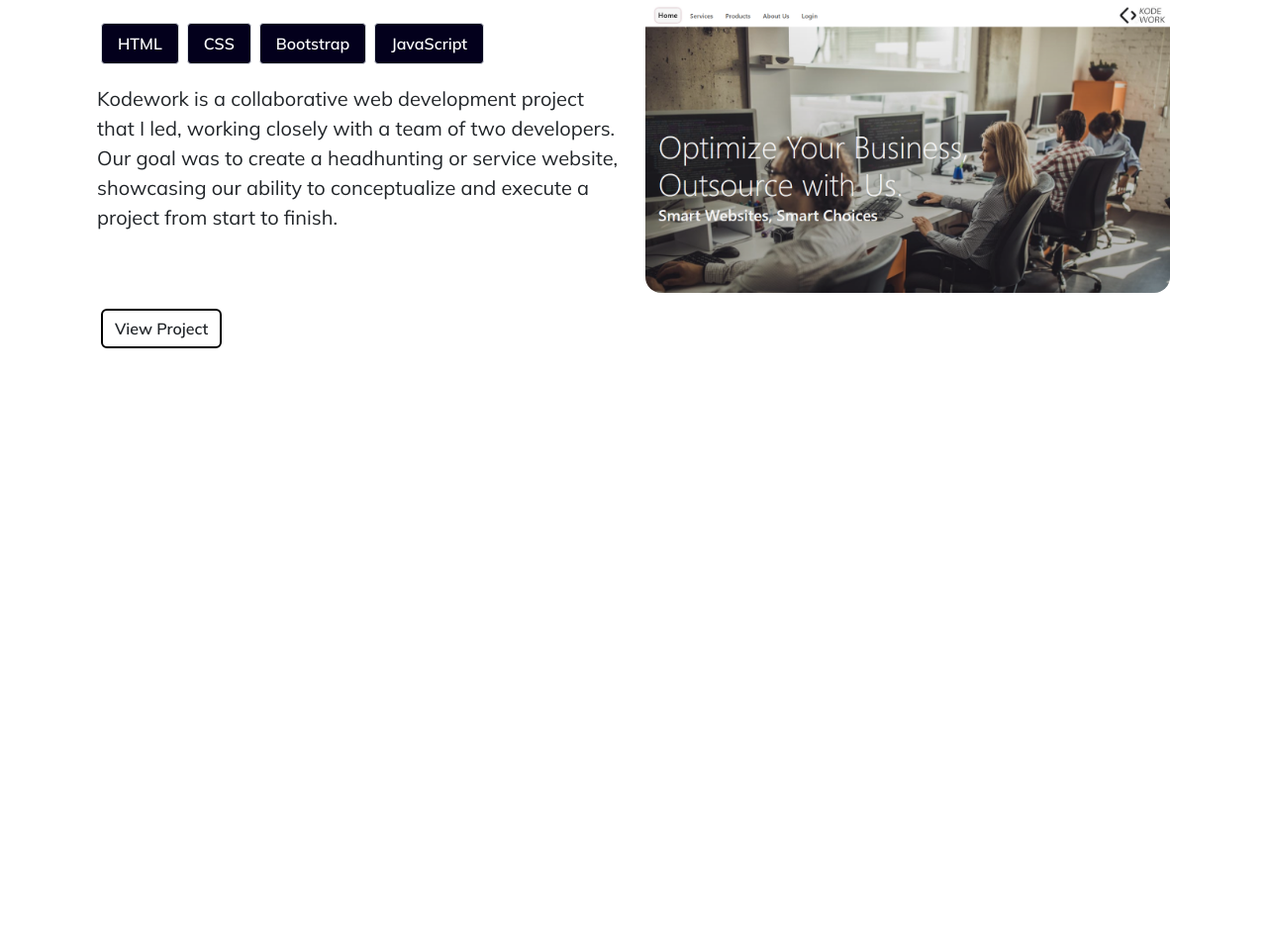
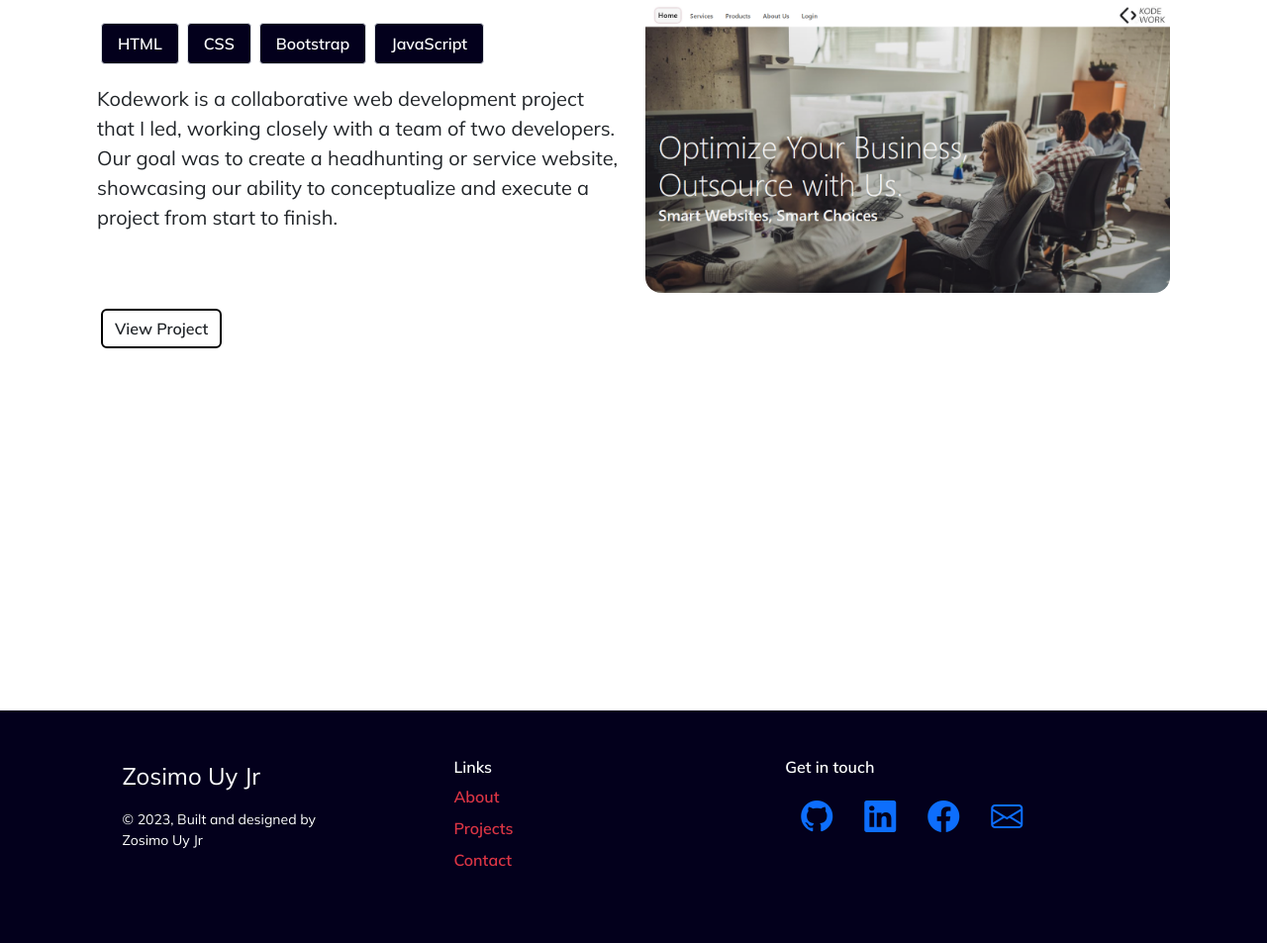
Before and after one commit to zosimo-uy/zosimouy.io, a plain HTML site: page main.html in a window 1280 px wide. Shown: the part 4192-5145 px from the top of the page at 99% size. Before the commit the page ends 4862 px from the top, so only its background shows below. Drawn offline with nearby package versions, Linux system fonts and the light colour scheme.

Commit message:
added footer and finalized description of the footer links, and social navigations

```diff
--- a/main.css
+++ b/main.css
@@ -3,9 +3,10 @@
     font-family: 'Mulish', sans-serif;
 }
 
-body{
+html, body{
   margin:0;
   padding:0;
+  height: 100%;
 }
 
 /* Landing page styles */
--- a/main.html
+++ b/main.html
@@ -216,7 +216,36 @@
         </div>
       </section>
 
+        <div class="" style="background-color: #03001C;">
+          <footer class="container row row-cols-1 row-cols-sm-2 row-cols-md-5 py-5 my-5 text-white d-flex justify-content-evenly">
+            <div class="col mb-3">
+              <a href="index.html" class="d-flex align-items-center mb-3 link-body-emphasis text-decoration-none fs-4 text-white">
+                Zosimo Uy Jr
+              </a>
+              <p class="text-body-light small">&copy; 2023, Built and designed by Zosimo Uy Jr</p>
+            </div>
 
+            <div class="col mb-3">
+              <h5 class="fs-6 fw-semibold">Links</h5>
+              <ul class="nav flex-column">
+                <li class="nav-item mb-2"><a href="about.html" class="nav-link p-0 text-decoration-none text-danger fw-bold">About</a></li>
+                <li class="nav-item mb-2"><a href="index.html#projects" class="nav-link p-0 text-decoration-none text-danger fw-bold">Projects</a></li>
+                <li class="nav-item mb-2"><a href="index.html#contact" class="nav-link p-0 text-decoration-none text-danger fw-bold">Contact</a></li>
+              </ul>
+            </div>
+
+            <div class="col mb-3">
+              <h5 class="fs-6 fw-semibold">Get in touch</h5>
+              <ul class="list-group list-group-horizontal">
+                <li class="list-group-item fs-2 bg-transparent border-0"><a href="https://github.com/pinkdollar123" target="_blank"><i class="bi bi-github"></i></a></li>
+                <li class="list-group-item fs-2 bg-transparent border-0"><a href="https://www.linkedin.com/in/zosimo-uy-0a9900275/" target="_blank"><i class="bi bi-linkedin"></i></a></li>
+                <li class="list-group-item fs-2 bg-transparent border-0"><a href="https://www.facebook.com/zosr.code" target="_blank"><i class="bi bi-facebook"></i></a></li>
+                <li class="list-group-item fs-2 bg-transparent border-0"><a href="mailto:zorscode@gmail.com" target="_blank"><i class="bi bi-envelope"></i></a></li>
+            </ul>
+            </div>
+
+          </footer>
+        </div>
 </body>
 <script src="https://cdn.jsdelivr.net/npm/bootstrap@5.3.0-alpha3/dist/js/bootstrap.bundle.min.js" integrity="sha384-ENjdO4Dr2bkBIFxQpeoTz1HIcje39Wm4jDKdf19U8gI4ddQ3GYNS7NTKfAdVQSZe" crossorigin="anonymous"></script>
 </html>
```
